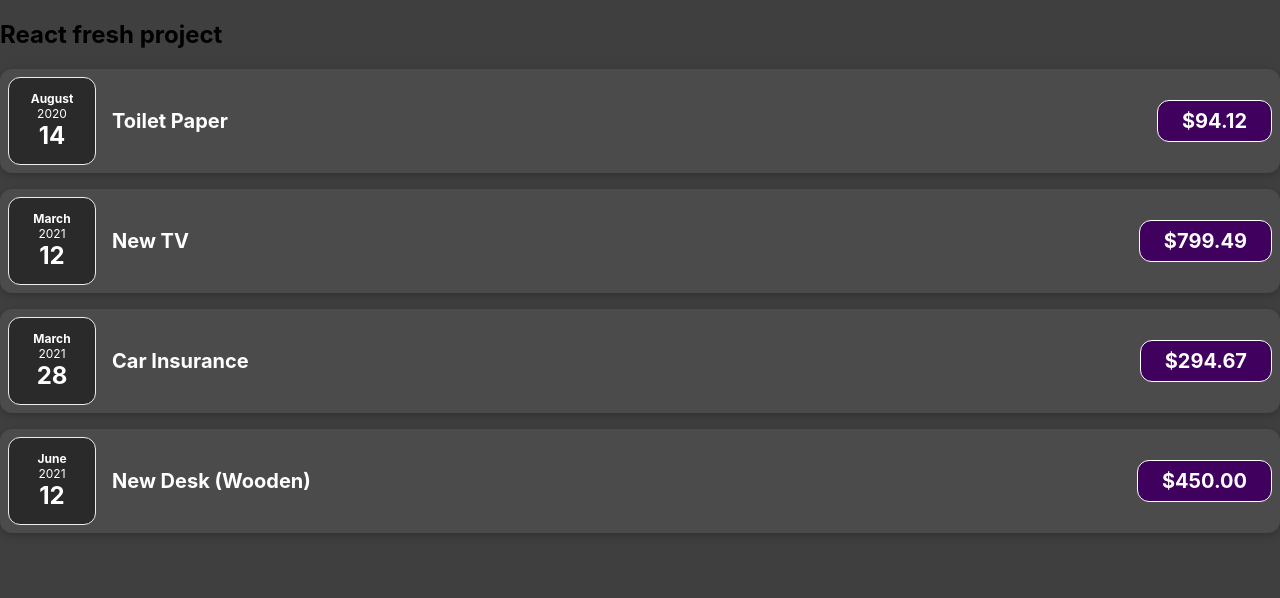
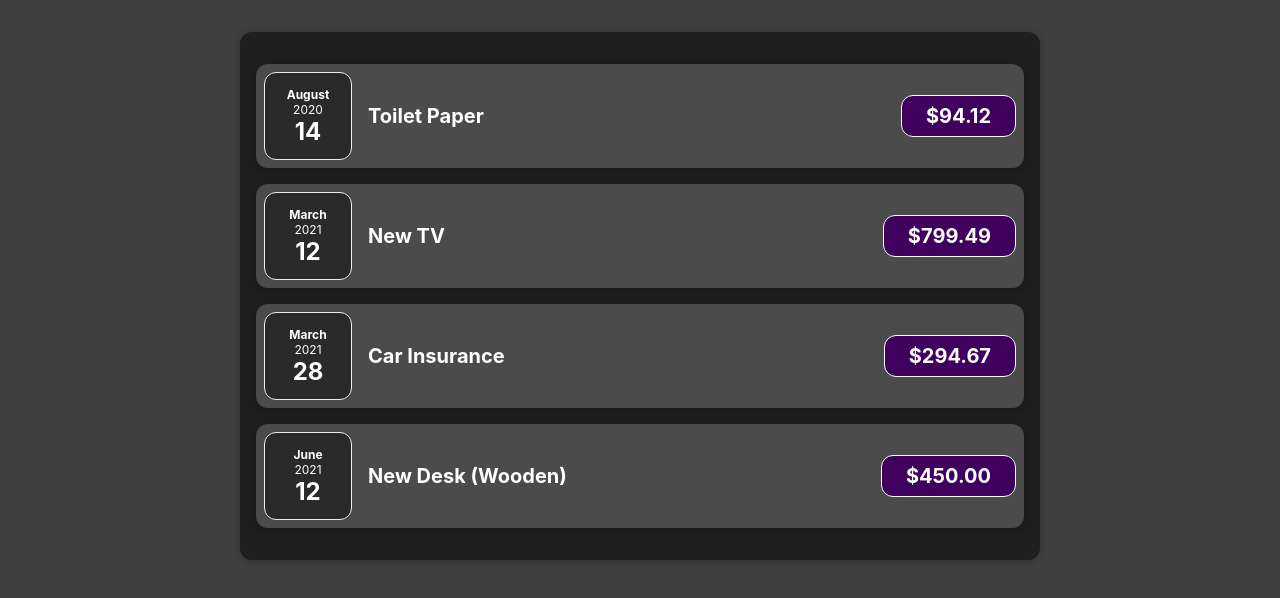
Before and after one commit to SteveLabrinos/react-playground, a JavaScript app: page / in a window 1280 px wide. Shown: the top 598 px of the page. Built offline with nearby package versions, Linux system fonts and the light colour scheme.

Commit message:
split expenses list to a seperate component

```diff
--- a/src/App.js
+++ b/src/App.js
@@ -1,4 +1,4 @@
-import ExpenseItem from './components/ExpenseItem';
+import Expenses from './components/Expenses';
 
 function App() {
   const expenses = [
@@ -30,10 +30,7 @@
 
   return (
     <div>
-      <h2>React fresh project</h2>
-      {expenses.map((expense) => (
-        <ExpenseItem key={expense.id} {...expense} />
-      ))}
+      <Expenses expenses={expenses} />
     </div>
   );
 }
--- /dev/null
+++ b/src/components/Expenses.css
@@ -0,0 +1,9 @@
+.expenses {
+  padding: 1rem;
+  background-color: rgb(31, 31, 31);
+  margin: 2rem auto;
+  width: 50rem;
+  max-width: 95%;
+  border-radius: 12px;
+  box-shadow: 0 1px 8px rgba(0, 0, 0, 0.25);
+}
--- /dev/null
+++ b/src/components/Expenses.js
@@ -0,0 +1,14 @@
+import ExpenseItem from './ExpenseItem';
+import './Expenses.css';
+
+function Expenses({ expenses }) {
+  return (
+    <div className="expenses">
+      {expenses.map((expense) => (
+        <ExpenseItem key={expense.id} {...expense} />
+      ))}
+    </div>
+  );
+}
+
+export default Expenses;
```
